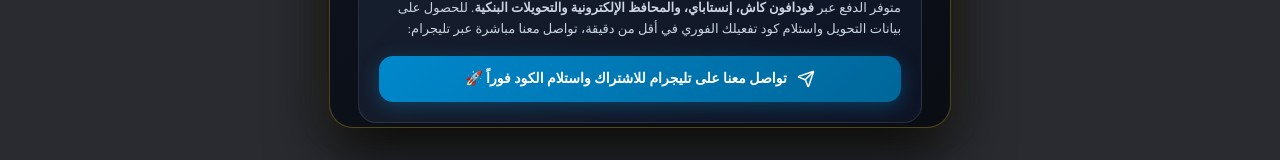
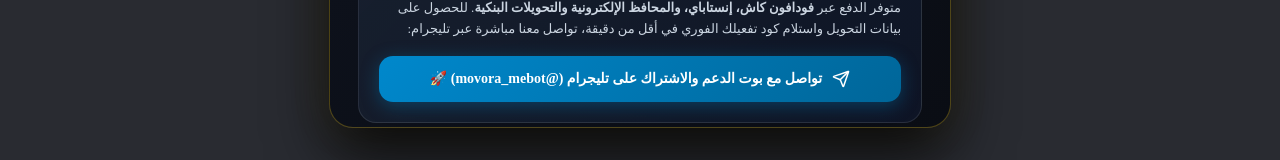
Before and after one commit to AhmedMonged0/Mov, a React (Vite) app in the folder frontend/: page /movie/1 in a window 1280 px wide. Both pictures are taken after a click on the button "Movora VIP 👑". Shown: the part 633-793 px from the top of the page. Built offline with nearby package versions, Linux system fonts and the light colour scheme; no server answers; the HTML template or start-up script is replaced by a standard one.

Commit message:
feat(vip): update subscription contact CTA link to official telegram bot @movora_mebot

```diff
--- a/frontend/src/components/shared/VipModal.jsx
+++ b/frontend/src/components/shared/VipModal.jsx
@@ -378,13 +378,13 @@ export default function VipModal({ isOpen, onClose }) {
 
                     {/* Telegram CTA */}
                     <a
-                      href="https://t.me/movora_official"
+                      href="https://t.me/movora_mebot"
                       target="_blank"
                       rel="noopener noreferrer"
                       className="vip-telegram-cta"
                     >
                       <Send size={18} />
-                      <span>تواصل معنا على تليجرام للاشتراك واستلام الكود فوراً 🚀</span>
+                      <span>تواصل مع بوت الدعم والاشتراك على تليجرام (@movora_mebot) 🚀</span>
                     </a>
                   </div>
                 </>
```
